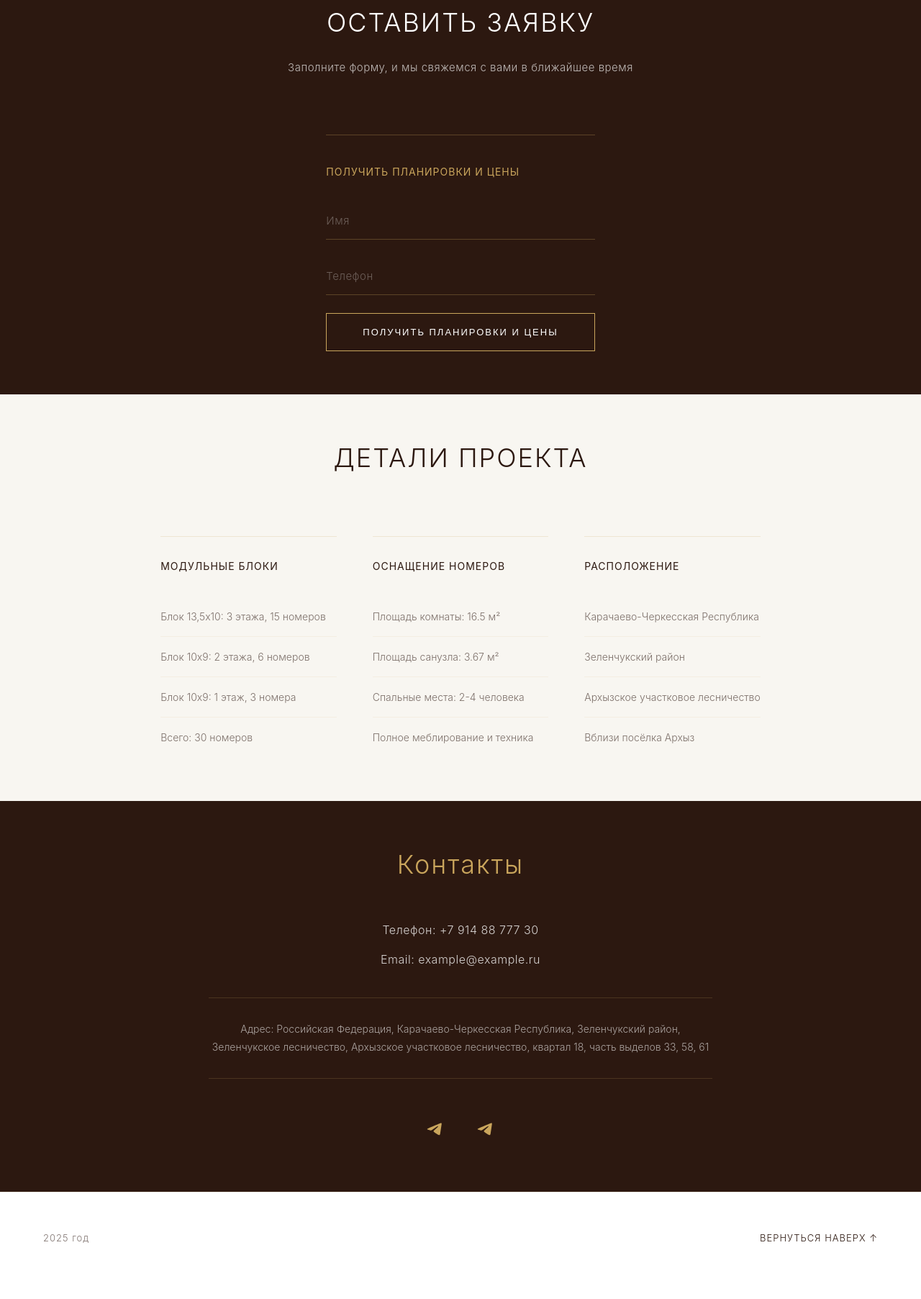
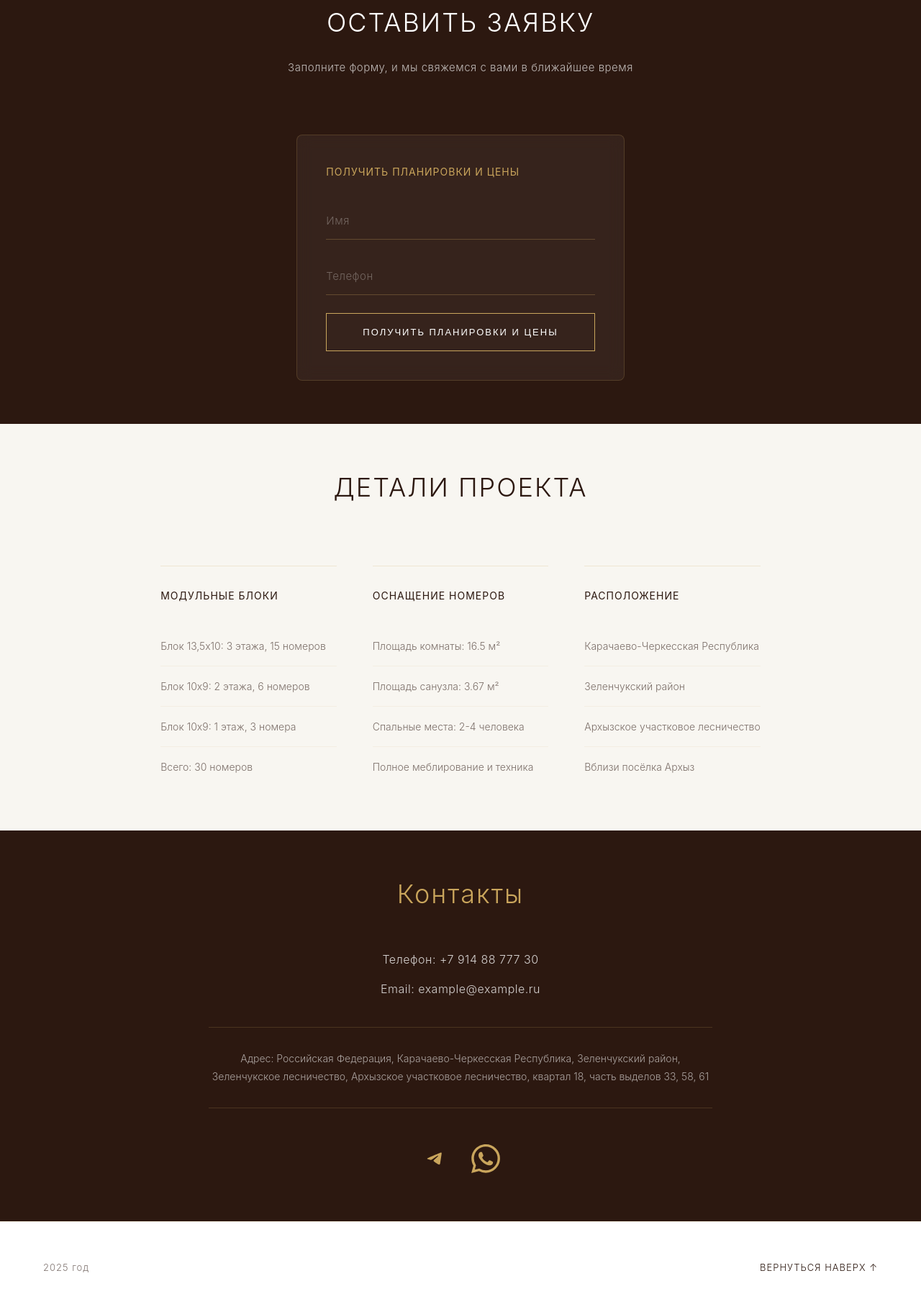
Before and after one commit to mariamaksikova/grant-arkhyz, a website: page start-sales.html in a window 1280 px wide. Shown: the part 3335-5140 px from the top of the page at 72% size. Before the commit the page ends 5118 px from the top, so only its background shows below. Drawn offline with Linux system fonts and the light colour scheme; no server answers.

Commit message:
Улучшения дизайна и исправления
- Изменен цвет hover кнопки Telegram с зеленого на голубой (#0088cc)
- В контактах оставлен один Telegram, второй заменен на WhatsApp
- Улучшен дизайн формы 'Оставить заявку': убрана верхняя линия, добавлен фон и эффекты
- Исправлена обработка ошибок в админке при загрузке данных

```diff
--- a/start-sales.html
+++ b/start-sales.html
@@ -275,11 +275,12 @@
                                 fill="currentColor" />
                         </svg>
                     </a>
-                    <a href="https://t.me/@FEA_Maksi" aria-label="Telegram"><svg width="48" height="48"
-                            viewBox="0 0 100 100" fill="none">
+                    <a href="https://wa.me/79148877730" aria-label="WhatsApp" target="_blank">
+                        <svg width="48" height="48" viewBox="0 0 24 24" fill="currentColor">
                             <path
-                                d="M71.977 31.944c.386-4.38-4.24-2.576-4.24-2.576-3.415 1.414-6.937 2.85-10.497 4.302-11.04 4.503-22.444 9.155-32.159 13.734-5.268 1.932-2.184 3.864-2.184 3.864l8.351 2.577c3.855 1.16 5.91-.129 5.91-.129l17.988-12.238c6.424-4.38 4.882-.773 3.34.773l-13.49 12.882c-2.056 1.804-1.028 3.35-.129 4.123 2.55 2.249 8.82 6.364 11.557 8.16.712.467 1.185.778 1.292.858.642.515 4.111 2.834 6.424 2.319 2.313-.516 2.57-3.479 2.57-3.479l3.083-20.226c.462-3.511.993-6.886 1.417-9.582.4-2.546.705-4.485.767-5.362Z"
-                                fill="currentColor" /></svg></a>
+                                d="M17.472 14.382c-.297-.149-1.758-.867-2.03-.967-.273-.099-.471-.148-.67.15-.197.297-.767.966-.94 1.164-.173.199-.347.223-.644.075-.297-.15-1.255-.463-2.39-1.475-.883-.788-1.48-1.761-1.653-2.059-.173-.297-.018-.458.13-.606.134-.133.298-.347.446-.52.149-.174.198-.298.298-.497.099-.198.05-.371-.025-.52-.075-.149-.669-1.612-.916-2.207-.242-.579-.487-.5-.669-.51-.173-.008-.371-.01-.57-.01-.198 0-.52.074-.792.372-.272.297-1.04 1.016-1.04 2.479 0 1.462 1.065 2.875 1.213 3.074.149.198 2.096 3.2 5.077 4.487.709.306 1.262.489 1.694.625.712.227 1.36.195 1.871.118.571-.085 1.758-.719 2.006-1.413.248-.694.248-1.289.173-1.413-.074-.124-.272-.198-.57-.347m-5.421 7.403h-.004a9.87 9.87 0 01-5.031-1.378l-.361-.214-3.741.982.998-3.648-.235-.372a9.86 9.86 0 01-1.51-5.26c.001-5.45 4.436-9.884 9.888-9.884 2.64 0 5.122 1.03 6.988 2.898a9.825 9.825 0 012.893 6.994c-.003 5.45-4.437 9.884-9.885 9.884m8.413-18.297A11.815 11.815 0 0012.05 0C5.495 0 .16 5.335.157 11.892c0 2.096.547 4.142 1.588 5.945L.057 24l6.305-1.654a11.882 11.882 0 005.683 1.448h.005c6.554 0 11.89-5.335 11.893-11.893a11.821 11.821 0 00-3.48-8.413Z" />
+                        </svg>
+                    </a>
                 </div>
             </div>
         </div>
--- a/styles.css
+++ b/styles.css
@@ -1047,11 +1047,11 @@ body {
 }
 
 .btn-whatsapp:hover {
-    background: #20BA5A;
-    border-color: #20BA5A;
+    background: #0088cc;
+    border-color: #0088cc;
     color: white;
     transform: translateY(-3px);
-    box-shadow: 0 15px 40px rgba(37, 211, 102, 0.3);
+    box-shadow: 0 15px 40px rgba(0, 136, 204, 0.3);
 }
 
 .btn-full {
@@ -1240,12 +1240,19 @@ body {
 }
 
 .investment-form-card {
-    background: transparent;
-    padding: 0;
-    border: none;
-    border-top: 1px solid rgba(201, 165, 92, 0.3);
-    padding-top: 40px;
+    background: rgba(255, 255, 255, 0.05);
+    padding: 40px;
+    border: 1px solid rgba(201, 165, 92, 0.2);
+    border-radius: 8px;
     color: white;
+    backdrop-filter: blur(10px);
+    transition: all 0.3s ease;
+}
+
+.investment-form-card:hover {
+    background: rgba(255, 255, 255, 0.08);
+    border-color: rgba(201, 165, 92, 0.4);
+    box-shadow: 0 10px 30px rgba(0, 0, 0, 0.3);
 }
 
 .investment-form-card h3 {
```
Also changed, not shown: admin.html (+8 -1 lines).
